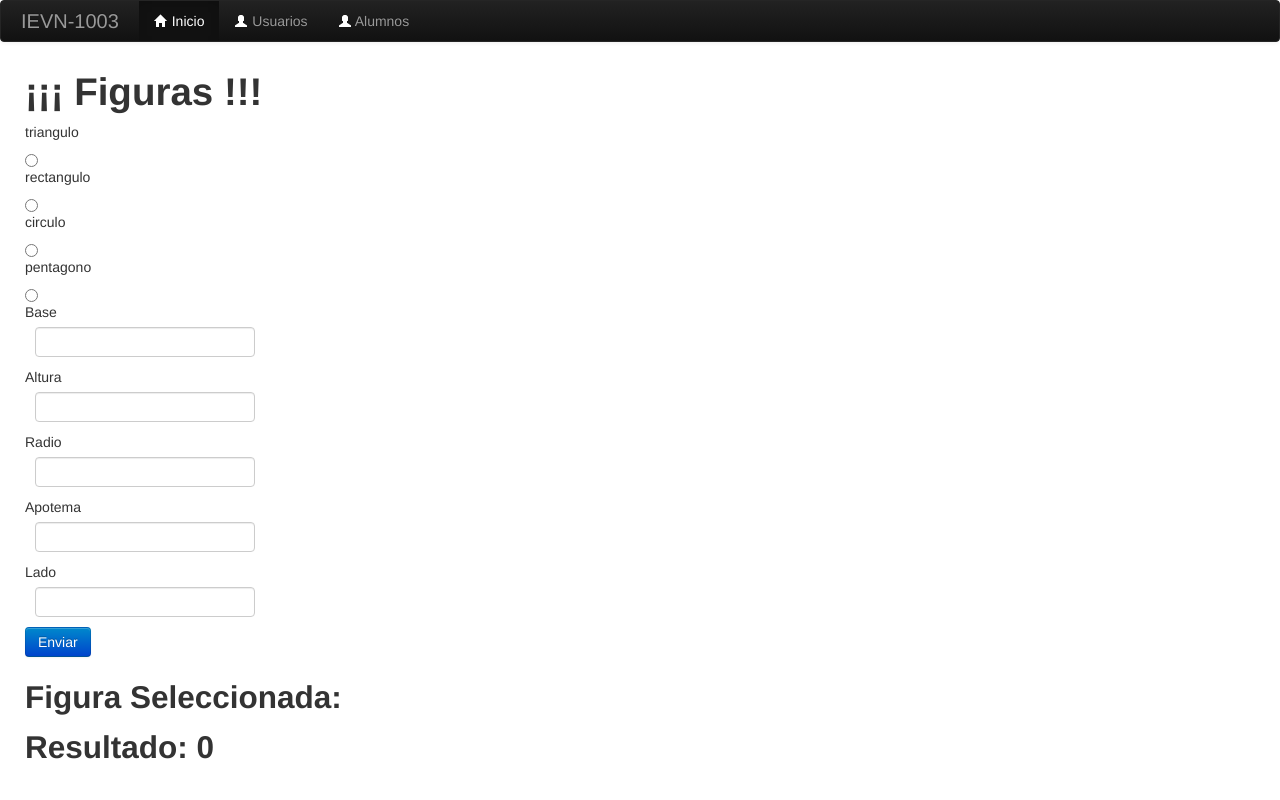
After one commit to IEVN1003-22001457/api_flask03, a Flask app: page /figuras in a window 1280 px wide. The commit adds this page. Run offline with Flask 3, Linux system fonts and the light colour scheme; some libraries are stand-ins or nearby versions.

Commit message:
Figuras29102025

```diff
--- a/app.py
+++ b/app.py
@@ -1,10 +1,65 @@
 from flask import Flask, render_template, request
+
+import forms
 
 app=Flask(__name__)
 
 @app.route('/')
 def home():
     return "Hello, World"
+
+
+@app.route('/Alumnos', methods=['GET','POST'])
+def alumnos():
+    mat=0
+    nom=""
+    ape=""
+    em=""
+    alumnos_clase=forms.UserForm(request.form)
+    if request.method=='POST' and alumnos_clase.validate():
+        mat=alumnos_clase.matricula.data
+        nom=alumnos_clase.nombre.data
+        ape=alumnos_clase.apellido.data
+        em=alumnos_clase.email.data
+    return render_template('Alumnos.html', form=alumnos_clase, mat=mat, nom=nom, ape=ape, em=em)
+
+@app.route('/figuras', methods=['GET','POST'])
+def figuras():
+    base=0
+    altura=0
+    apotema=0
+    lado=0
+    radio=0
+    res=0
+    tipofigura=""
+
+    figuras_clase=forms.FigurasForm(request.form)
+
+    if request.method=='POST':
+        tipofigura = request.form.get('tipofigura')
+
+        if tipofigura=="triangulo":
+                base=figuras_clase.base.data
+                altura=figuras_clase.altura.data
+                res = (base*altura)/2
+
+        if tipofigura=="rectangulo":
+                base=figuras_clase.base.data
+                altura=figuras_clase.altura.data
+                res = base*altura
+
+        if tipofigura=="circulo":
+                radio=figuras_clase.radio.data
+                res = 3.1416*radio*radio
+
+        if tipofigura=="pentagono":
+                lado=figuras_clase.lado.data
+                apotema=figuras_clase.apotema.data
+                res = lado*5*apotema/2
+
+
+    return render_template('figuras.html', form=figuras_clase, tipofigura=tipofigura, res=res, base=base, altura=altura, apotema=apotema, lado=lado, radio=radio)
+
 
 @app.route('/index')
 def index():
@@ -18,33 +73,41 @@ def index():
 def operas():
     resultado = 0
     if request.method=='POST':
-        x1 = request.form.get('x1')
-        x2 = request.form.get('x2')
+        x1 = request.form.get('n1')
+        x2 = request.form.get('n2')
         resultado = x1+x2
     return render_template('operas.html', resultado=resultado)
+
+
 @app.route('/distancia')
 def distancia():
     return render_template('distancia.html')
+
 
 @app.route('/about')
 def about():
     return "<h1>This is the about page.<h>"
 
+
 @app.route("/user/<string:user>")
 def user(user):
     return "Hola"+ user
+
 
 @app.route("/numero/<int:n>")
 def numero(n):
     return "Numero {}".format(n)
 
+
 @app.route("/user/<int:id>/<string:username>")
 def username(id,username):
     return "ID {} nombre: {}",format(id,username)
 
+
 @app.route("/suma/<float:n1>/<float:n2>")
 def func(n1,n2):
     return "La suma es: {}".format(n1+n2)
+
 
 @app.route("/prueba")
 def prueba():
--- /dev/null
+++ b/forms.py
@@ -0,0 +1,35 @@
+from wtforms import Form
+from wtforms import StringField, FloatField, EmailField, PasswordField, IntegerField
+from wtforms import validators
+from wtforms.validators import DataRequired
+
+class UserForm(Form):
+    matricula = IntegerField("Matricula",
+                [validators.DataRequired(message="La matrícula es obligatoria")])
+
+    nombre    = StringField('Nombre',
+                [validators.DataRequired(message="El campo es requerido")])
+
+    apellido  = StringField('Apellido',
+                [validators.DataRequired(message="El campo es requerido")])
+
+    edad = IntegerField('Edad',
+                [validators.DataRequired(message="La edad es obligatoria")])
+
+
+    email = EmailField('Email',
+                [validators.Email(message="El campo es requerido")])
+
+class FigurasForm(Form):
+    tipofigura = StringField("Tipo de Figura",
+                [validators.DataRequired(message="El tipo de figura es obligatorio")])
+    base = IntegerField("Base",
+                [validators.DataRequired(message="La matrícula es obligatoria")])
+    altura = IntegerField("Altura",
+                [validators.DataRequired(message="La matrícula es obligatoria")])
+    radio = IntegerField("Radio",
+                [validators.DataRequired(message="El radio es obligatorio")])
+    apotema = IntegerField("Apotema",
+                [validators.DataRequired(message="El apotema es obligatorio")])
+    lado = IntegerField("Lado",
+                [validators.DataRequired(message="El lado es obligatorio")])
--- /dev/null
+++ b/templates/_macros.html
@@ -0,0 +1,42 @@
+{% macro campo1(name, placeholder, type='text')%}
+
+    <div class="mb-3">
+        <label for="{{name}}" class="form-label">{{name}}</label>
+        <input type="{{type}}" class="form-control" id="{{name}}" name="{{name}}"
+        placeholder="{{placeholder}}">
+    </div>
+{%endmacro%}
+
+{% macro campo2(name, placeholder)%}
+
+    <div class="mb-3">
+        <label for="{{name}}" class="form-label">{{placeholder}}</label>
+        <input type="radio" class="form-control" id="{{name}}" name="{{name}}" value="{{placeholder}}">
+    </div>
+{%endmacro%}
+
+{% macro campoNuevo(field) %}
+  <dt>{{ field.label }}
+  <dd>{{ field(**kwargs)|safe }}
+  {% if field.errors %}
+    <ul class=errors>
+    {% for error in field.errors %}
+      <li style="color: red;">{{ error }}</li>
+    {% endfor %}
+    </ul>
+  {% endif %}
+  </dd>
+{% endmacro %}
+
+{% macro campoFiguras(field) %}
+  <dt>{{ field.label }}
+  <dd>{{ field(**kwargs)|safe }}
+  {% if field.errors %}
+    <ul class=errors>
+    {% for error in field.errors %}
+      <li style="color: red;">{{ error }}</li>
+    {% endfor %}
+    </ul>
+  {% endif %}
+  </dd>
+{% endmacro %}
--- /dev/null
+++ b/templates/figuras.html
@@ -0,0 +1,37 @@
+
+
+<!DOCTYPE html>
+{% extends "layout.html" %}
+
+{% block content %}
+{% import "_macros.html" as macro %}
+
+<div class="container">
+    <div class="row justify-content-center">
+
+        <h1 class="col-12">¡¡¡ Figuras !!!</h1>
+
+        <form action="" method="post" class="form-control">
+            <div class="col-2">
+                {{ macro.campo2('tipofigura','triangulo')}}
+                {{ macro.campo2('tipofigura','rectangulo')}}
+                {{ macro.campo2('tipofigura','circulo')}}
+                {{ macro.campo2('tipofigura','pentagono')}}
+            </div>
+            <div class="col-10">
+                    {{ macro.campoFiguras(form.base)}}
+                    {{ macro.campoFiguras(form.altura)}}
+                    {{ macro.campoFiguras(form.radio)}}
+                    {{ macro.campoFiguras(form.apotema)}}
+                    {{ macro.campoFiguras(form.lado)}}
+
+            </div>
+            <button type="submit" class="btn btn-primary">Enviar</button>
+        </form>
+        <h2>Figura Seleccionada: {{tipofigura}}</h2>
+        <h2>Resultado: {{res}}</h2>
+    </div>
+
+</div>
+
+    {% endblock %}
```
Also changed, not shown: requeriments.txt (deleted, +0 -8 lines), requirements.txt (added, +15 -0 lines), templates/Alumnos.html (added, +22 -0 lines), templates/distancia.html (+10 -7 lines), 12 other files.
